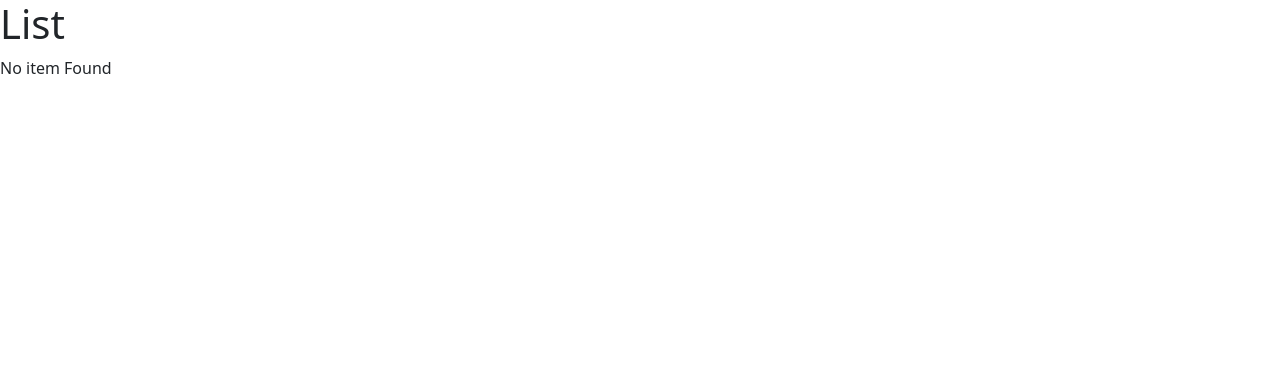
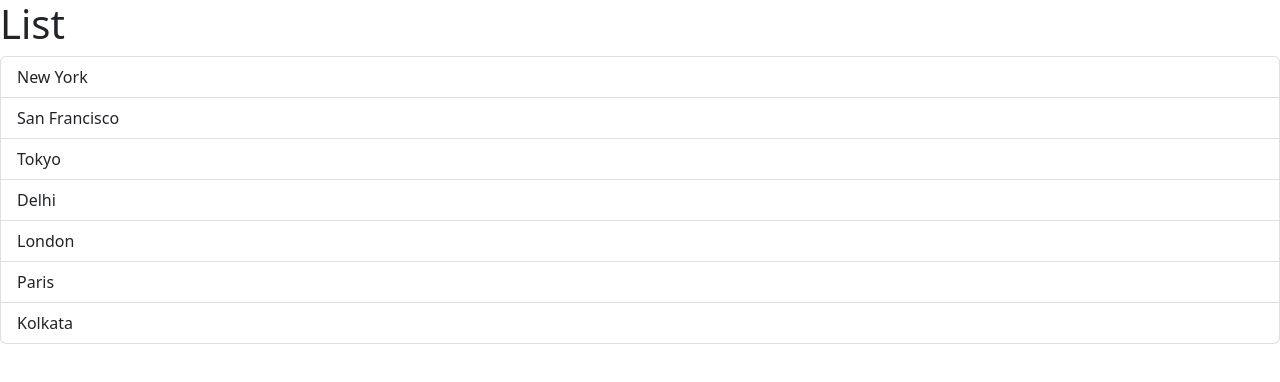
Before and after one commit to Sanket-Ghosh/game-website-react, a React (Vite) app in the folder react-app/: page / in a window 1280 px wide. Shown: the top 382 px of the page. Built offline with nearby package versions, Linux system fonts and the light colour scheme.

Commit message:
Using State

```diff
--- a/react-app/src/components/ListGroup.tsx
+++ b/react-app/src/components/ListGroup.tsx
@@ -1,3 +1,7 @@
+// import { MouseEvent } from "react";
+
+import { useState } from "react";
+
 function ListGroup() {
   let items = [
     "New York",
@@ -9,8 +13,6 @@
     "Kolkata",
   ];
 
-  items = [];
-
   //   Using a constant variable
   //   const message = items.length === 0 && <p>No items Found</p>;
 
@@ -18,13 +20,38 @@
   //   const getMessage = () => {
   //     return items.length === 0 && <p>No item Found - Calling from function</p>;
   //   };
+
+  //   In case of handling events instead of writing the logic directly into jsx markup we should use separete function like this below
+
+  //   Event Handler
+  //   const handleClick = (event: MouseEvent) => {
+  //     console.log(event);
+  //   };
+
+  //   State Management
+  //   let selectedIndex = 0;
+  //   Hook ( STATE HOOK)
+  const [selectedIndex, setSelectedIndex] = useState(-1);
+
   return (
     <>
       <h1>List</h1>
       {items.length === 0 && <p>No item Found</p>}
       <ul className="list-group">
-        {items.map((items) => (
-          <li key={items}>{items}</li>
+        {items.map((item, index) => (
+          <li
+            className={
+              selectedIndex === index
+                ? "list-group-item active"
+                : "list-group-item"
+            }
+            key={item}
+            onClick={() => {
+              setSelectedIndex(index);
+            }}
+          >
+            {item}
+          </li>
         ))}
       </ul>
     </>
```
